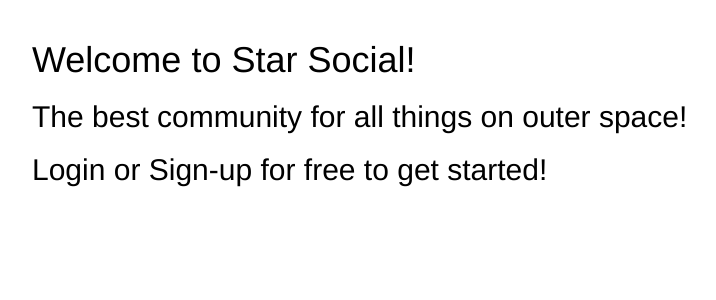
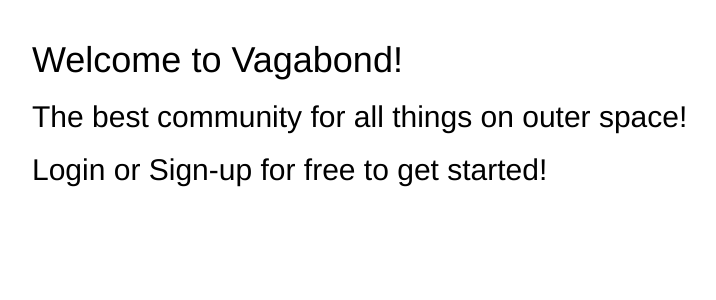
Before and after one commit to 96mohitm/studentsocial, a Django app: page / in a window 1280 px wide. Shown: the part 54-354 px from the top of the page, without its empty margins (38-754 px from the left). Run offline with Django 3.2, Linux system fonts and the light colour scheme; some libraries are stand-ins or nearby versions.

Commit message:
Update index.html in templates

```diff
--- a/templates/index.html
+++ b/templates/index.html
@@ -1,7 +1,7 @@
 {% extends "base.html" %}
 {% block content %}
 
-    <h1>Welcome to Star Social!</h1>
+    <h1>Welcome to Vagabond!</h1>
     <h2>The best community for all things on outer space!</h2>
     <h2>Login or Sign-up for free to get started!</h2>
 
```
